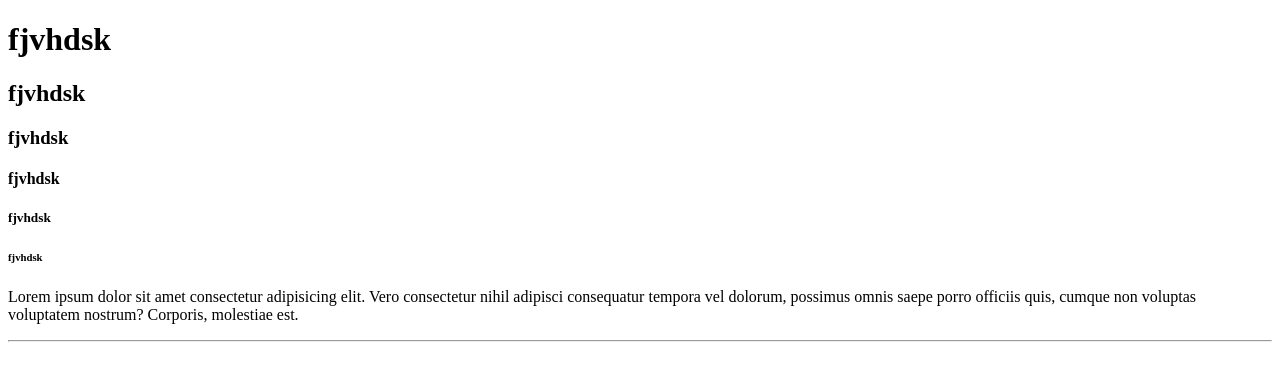
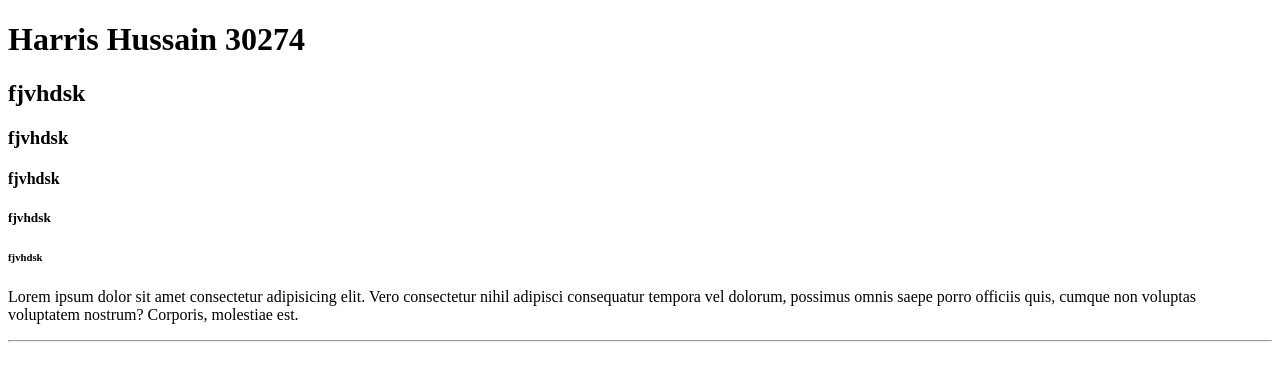
Before and after one commit to harrishussain/html, a plain HTML site: page index.html in a window 1280 px wide. Drawn offline with Linux system fonts and the light colour scheme.

Commit message:
Update index.html

```diff
--- a/index.html
+++ b/index.html
@@ -7,7 +7,7 @@
     <title>Document</title>
 </head>
 <body>
-    <h1>fjvhdsk</h1>
+    <h1>Harris Hussain 30274</h1>
     <h2>fjvhdsk</h2>
     <h3>fjvhdsk</h3>
     <h4>fjvhdsk</h4>
```
